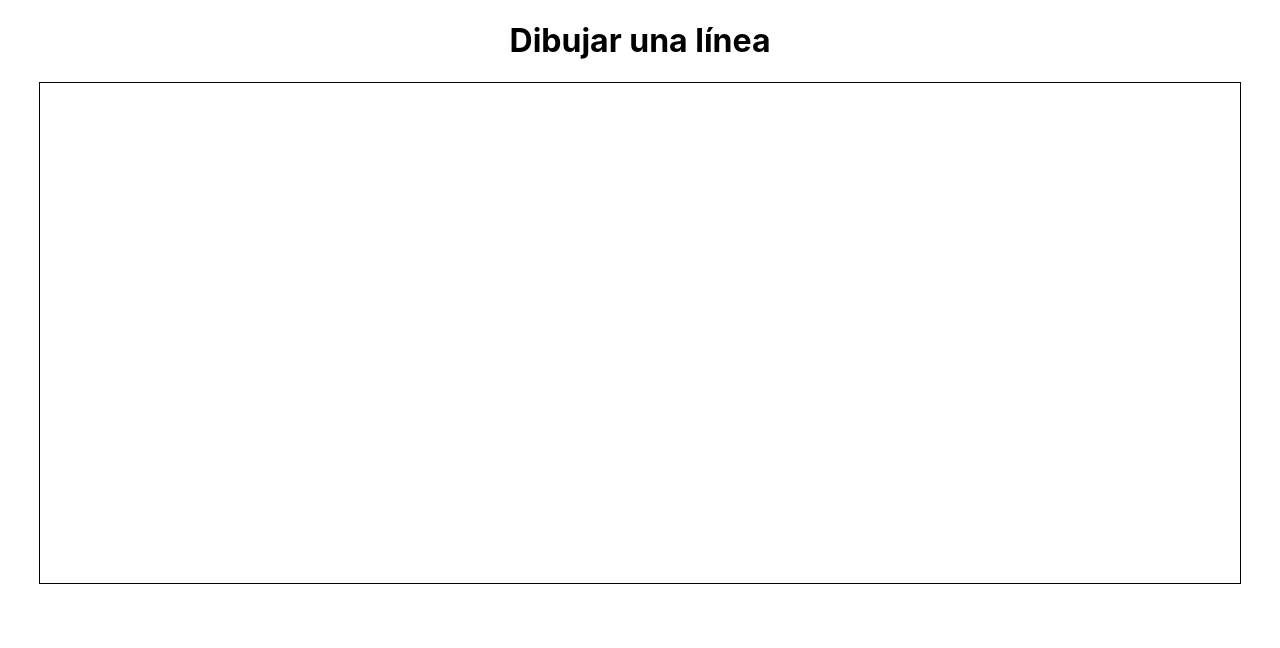
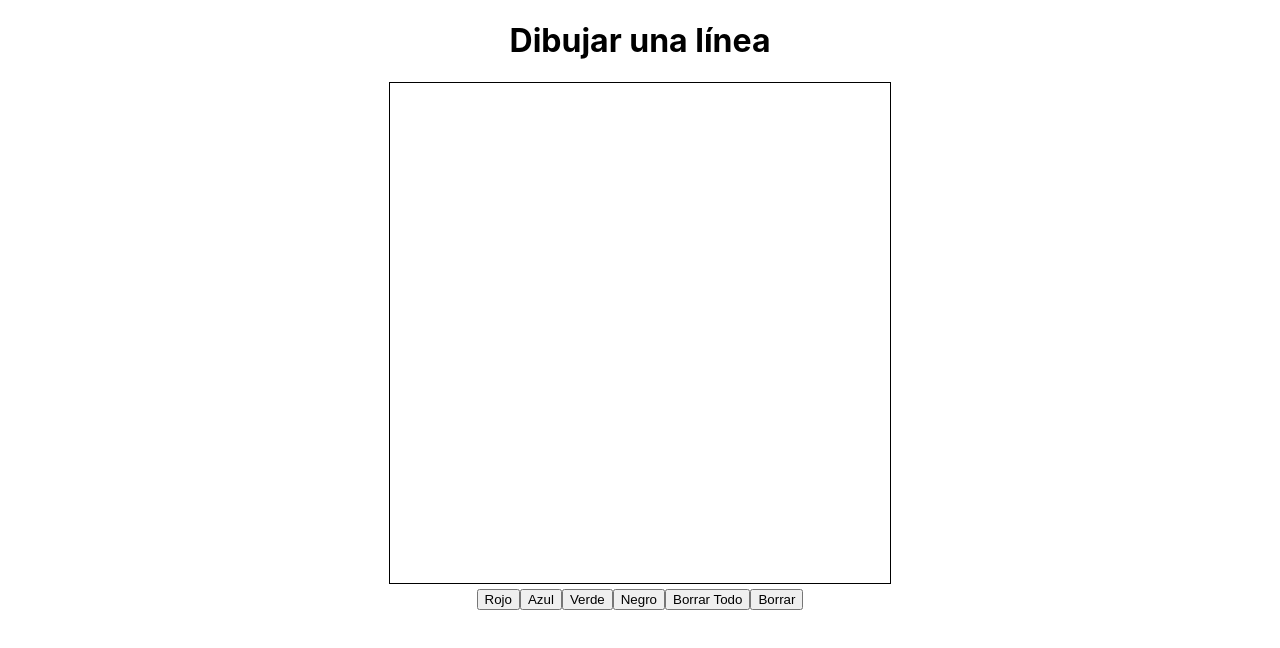
Before and after one commit to JuanCarrill0/PF-MP-PainTogether, a React (Create React App) app: page / in a window 1280 px wide. Shown: the top 648 px of the page. Built offline with nearby package versions, Linux system fonts and the light colour scheme.

Commit message:
Botones Colores, Borrar

```diff
--- a/src/Vistas/Canvas.tsx
+++ b/src/Vistas/Canvas.tsx
@@ -3,6 +3,9 @@ import React, { useRef, useState } from 'react';
 function Canvas() {
   const canvasRef = useRef<HTMLCanvasElement>(null);
   const [isDrawing, setIsDrawing] = useState<boolean>(false);
+  const [color, setColor] = useState<string>('black');
+  const [isErasing, setIsErasing] = useState<boolean>(false);
+  const [strokes, setStrokes] = useState<Array<Array<number>>>([]);
 
   const startDrawing = (event: React.MouseEvent<HTMLCanvasElement>) => {
     const canvas = canvasRef.current;
@@ -15,13 +18,24 @@ function Canvas() {
   };
 
   const continueDrawing = (event: React.MouseEvent<HTMLCanvasElement>) => {
-    if (isDrawing) {
     const canvas = canvasRef.current;
     const context = canvas?.getContext('2d');
     if (!context) return;
+
+    if (isErasing) {
+      // Borrar área de 3px alrededor del cursor
+      if (canvas) {
+        const { left, top } = canvas.getBoundingClientRect();
+        const { clientX, clientY } = event;
+        const x = clientX - left;
+        const y = clientY - top;
+        context.clearRect(x - 3, y - 3, 30, 30);
+      }
+    } else if (isDrawing) {
+      // Dibujar trazo
       const { offsetX, offsetY } = event.nativeEvent;
       context.lineTo(offsetX, offsetY);
-      context.strokeStyle = 'blue';
+      context.strokeStyle = color;
       context.stroke();
     }
   };
@@ -31,6 +45,7 @@ function Canvas() {
   };
 
   const addHoverClass = (event: React.MouseEvent<HTMLCanvasElement>) => {
+    if (!isErasing) {
       const canvas = canvasRef.current;
       if (!canvas) return;
       const context = canvas.getContext('2d');
@@ -39,22 +54,59 @@ function Canvas() {
       const { clientX, clientY } = event;
       const x = clientX - left;
       const y = clientY - top;
+
       context.beginPath();
+      context.arc(x, y, 20, 0, 2 * Math.PI);
+      context.fillStyle = 'white';
       context.fill();
+    }
   };
 
+  const removeHoverClass = (event: React.MouseEvent<HTMLCanvasElement>) => {
+    const canvas = canvasRef.current;
+    if (!canvas) return;
+    const context = canvas.getContext('2d');
+    if (!context) return;
+    context.clearRect(0, 0, canvas.width, canvas.height);
+  };
+
+  const clearCanvas = () => {
+    const canvas = canvasRef.current;
+    if (!canvas) return;
+    const context = canvas.getContext('2d');
+    if (!context) return;
+    context.clearRect(0, 0, canvas.width, canvas.height);
+  };
+
+  const borrar = () => {
+    if(isErasing){
+      setIsErasing(false);
+    }else{
+      setIsErasing(true);
+    }
+  };
 
   return (
+    <div>
       <canvas
         ref={canvasRef}
-      width={1200} // Tamaño suficiente para dibujar
+        width={500} // Tamaño suficiente para dibujar
         height={500}
         onMouseDown={startDrawing}
         onMouseMove={continueDrawing}
         onMouseUp={stopDrawing}
         onMouseEnter={addHoverClass}
-      style={{border: '1px solid black'}}
+        style={{ border: '1px solid black' }}
       />
+      <div>
+        <button onClick={() => setColor('red')}>Rojo</button>
+        <button onClick={() => setColor('blue')}>Azul</button>
+        <button onClick={() => setColor('green')}>Verde</button>
+        <button onClick={() => setColor('black')}>Negro</button>
+        <button onClick={() => clearCanvas()}>Borrar Todo</button>
+        <button onClick={() => borrar()}>Borrar</button>
+      </div>
+    </div>
   );
 }
 
```
Lines whose indentation alone changed are shown as unchanged.
